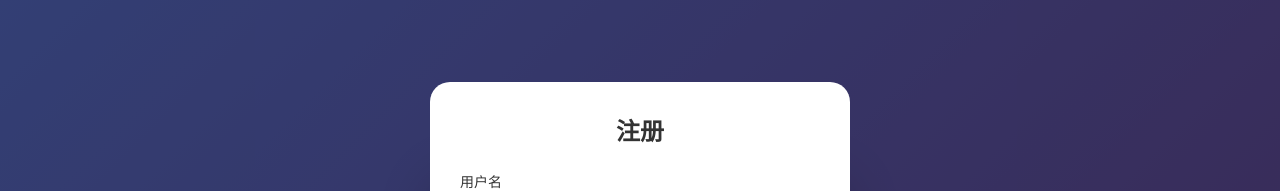
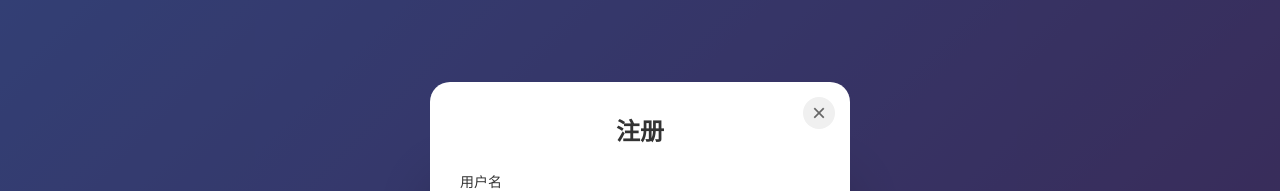
Before and after one commit to ysj0710/graduation-project, a Vue app in the folder client/: page /login in a window 1280 px wide. Both pictures are taken after a click on the link "立即注册". Shown: the top 191 px of the page. Built offline with nearby package versions, Linux system fonts and the light colour scheme.

Commit message:
fix: 添加注册弹窗关闭按钮

```diff
--- a/client/src/views/Login.vue
+++ b/client/src/views/Login.vue
@@ -40,8 +40,9 @@
     </div>
 
     <!-- 注册弹窗 -->
-    <div class="modal" v-if="showRegister" @click.self="closeRegister">
+    <div class="modal" v-if="showRegister">
       <div class="register-box">
+        <button class="close-btn" @click="closeRegister">×</button>
         <h2>注册</h2>
 
         <form @submit.prevent="handleRegister">
@@ -441,6 +442,31 @@ const closeRegister = () => {
   width: 100%;
   max-width: 420px;
   margin: 20px;
+  position: relative;
+}
+
+.close-btn {
+  position: absolute;
+  top: 15px;
+  right: 15px;
+  width: 32px;
+  height: 32px;
+  border: none;
+  background: #f0f0f0;
+  border-radius: 50%;
+  font-size: 24px;
+  color: #666;
+  cursor: pointer;
+  display: flex;
+  align-items: center;
+  justify-content: center;
+  line-height: 1;
+  transition: all 0.3s ease;
+}
+
+.close-btn:hover {
+  background: #e0e0e0;
+  color: #333;
 }
 
 .register-box h2 {
--- a/client/vite.config.js
+++ b/client/vite.config.js
@@ -5,10 +5,10 @@ export default defineConfig({
   plugins: [vue()],
   server: {
     port: 5173,
-    allowedHosts: ['.loca.lt'],
+    allowedHosts: ['.loca.lt', '.trycloudflare.com'],
     proxy: {
       '/api': {
-        target: 'https://curvy-games-kneel.loca.lt',
+        target: 'https://flu-admission-incidents-prizes.trycloudflare.com',
         changeOrigin: true,
         secure: false
       }
```
